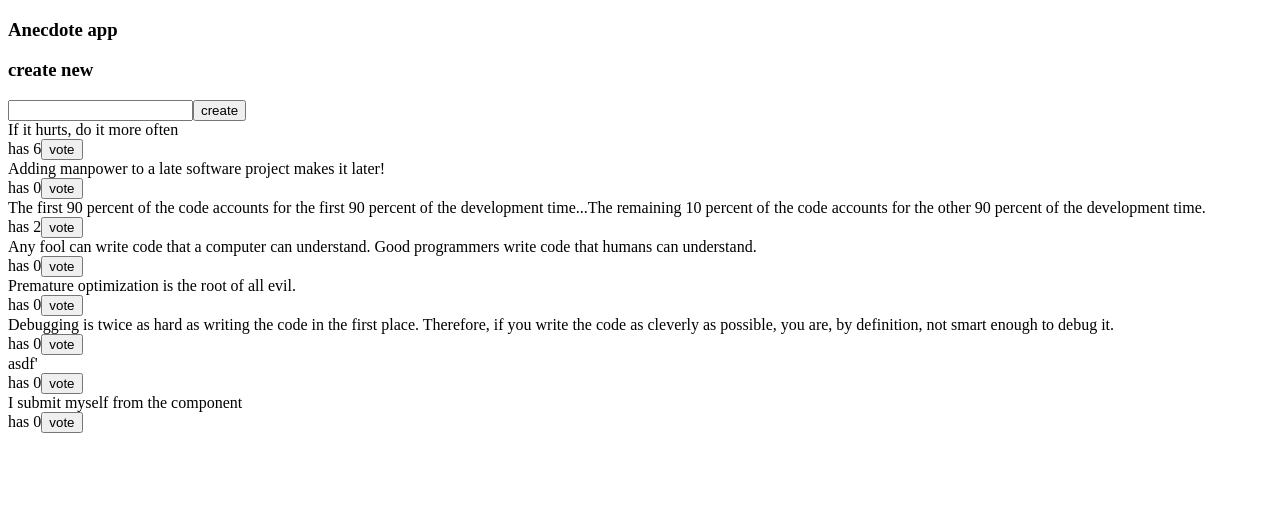
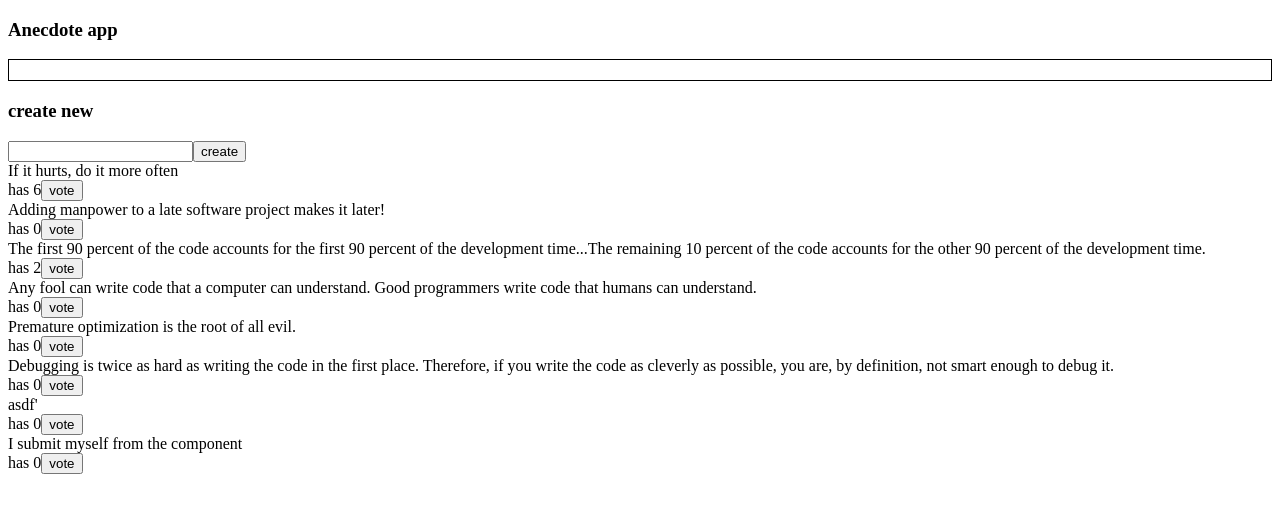
Before and after one commit to keyxcode/fso-part6, a React (Create React App) app in the folder query-anecdotes/: page / in a window 1280 px wide. Shown: the top 512 px of the page. Built offline with nearby package versions, Linux system fonts and the light colour scheme; data requests are answered from the project's data file.

Commit message:
Solution 6.23: implement notification using context api

```diff
--- a/query-anecdotes/src/App.js
+++ b/query-anecdotes/src/App.js
@@ -2,9 +2,12 @@ import AnecdoteForm from "./components/AnecdoteForm";
 import Notification from "./components/Notification";
 import { useQuery, useMutation, useQueryClient } from "react-query";
 import { getAnecdotes, updateAnecdote } from "./requests";
+import { useContext } from "react";
+import NotiContext from "./NotiContext";
 
 const App = () => {
   const queryClient = useQueryClient();
+  const [noti, dispatch] = useContext(NotiContext);
 
   const updateAnecdoteMutation = useMutation(updateAnecdote, {
     onSuccess: () => {
@@ -14,6 +17,14 @@ const App = () => {
 
   const handleVote = (anecdote) => {
     updateAnecdoteMutation.mutate({ ...anecdote, votes: anecdote.votes + 1 });
+
+    dispatch({
+      type: "SET_NOTI",
+      payload: `anecdote "${anecdote.content}" voted`,
+    });
+    setTimeout(() => {
+      dispatch({ type: "SET_NOTI", payload: "" });
+    }, 3000);
   };
 
   const result = useQuery("anecdotes", getAnecdotes, {
--- /dev/null
+++ b/query-anecdotes/src/NotiContext.js
@@ -0,0 +1,24 @@
+import { createContext, useReducer, useContext } from "react";
+
+const notiReducer = (state, action) => {
+  switch (action.type) {
+    case "SET_NOTI":
+      return action.payload;
+    default:
+      return state;
+  }
+};
+
+const NotiContext = createContext();
+
+export const NotiContextProvider = (props) => {
+  const [noti, notiDispatch] = useReducer(notiReducer, "");
+
+  return (
+    <NotiContext.Provider value={[noti, notiDispatch]}>
+      {props.children}
+    </NotiContext.Provider>
+  );
+};
+
+export default NotiContext;
--- a/query-anecdotes/src/components/AnecdoteForm.js
+++ b/query-anecdotes/src/components/AnecdoteForm.js
@@ -1,8 +1,11 @@
 import { useMutation, useQueryClient } from "react-query";
 import { createAnecdote } from "../requests";
+import { useContext } from "react";
+import NotiContext from "../NotiContext";
 
 const AnecdoteForm = () => {
   const queryClient = useQueryClient();
+  const [noti, dispatch] = useContext(NotiContext);
 
   const newAnecdoteMutation = useMutation(createAnecdote, {
     onSuccess: () => {
@@ -16,6 +19,10 @@ const AnecdoteForm = () => {
     event.target.anecdote.value = "";
 
     newAnecdoteMutation.mutate({ content, votes: 0 });
+    dispatch({ type: "SET_NOTI", payload: `anecdote "${content}" created` });
+    setTimeout(() => {
+      dispatch({ type: "SET_NOTI", payload: "" });
+    }, 3000);
   };
 
   return (
--- a/query-anecdotes/src/components/Notification.js
+++ b/query-anecdotes/src/components/Notification.js
@@ -1,18 +1,17 @@
+import { useContext } from "react";
+import NotiContext from "../NotiContext";
+
 const Notification = () => {
+  const [noti, dispatch] = useContext(NotiContext);
+
   const style = {
-    border: 'solid',
+    border: "solid",
     padding: 10,
     borderWidth: 1,
-    marginBottom: 5
-  }
+    marginBottom: 5,
+  };
 
-  if (true) return null
+  return <div style={style}>{noti}</div>;
+};
 
-  return (
-    <div style={style}>
-
-    </div>
-  )
-}
-
-export default Notification
+export default Notification;
--- a/query-anecdotes/src/index.js
+++ b/query-anecdotes/src/index.js
@@ -1,13 +1,15 @@
 import React from "react";
 import ReactDOM from "react-dom/client";
 import { QueryClient, QueryClientProvider } from "react-query";
-
+import { NotiContextProvider } from "./NotiContext";
 import App from "./App";
 
 const queryClient = new QueryClient();
 
 ReactDOM.createRoot(document.getElementById("root")).render(
   <QueryClientProvider client={queryClient}>
-    <App />
+    <NotiContextProvider>
+      <App />
+    </NotiContextProvider>
   </QueryClientProvider>
 );
```
